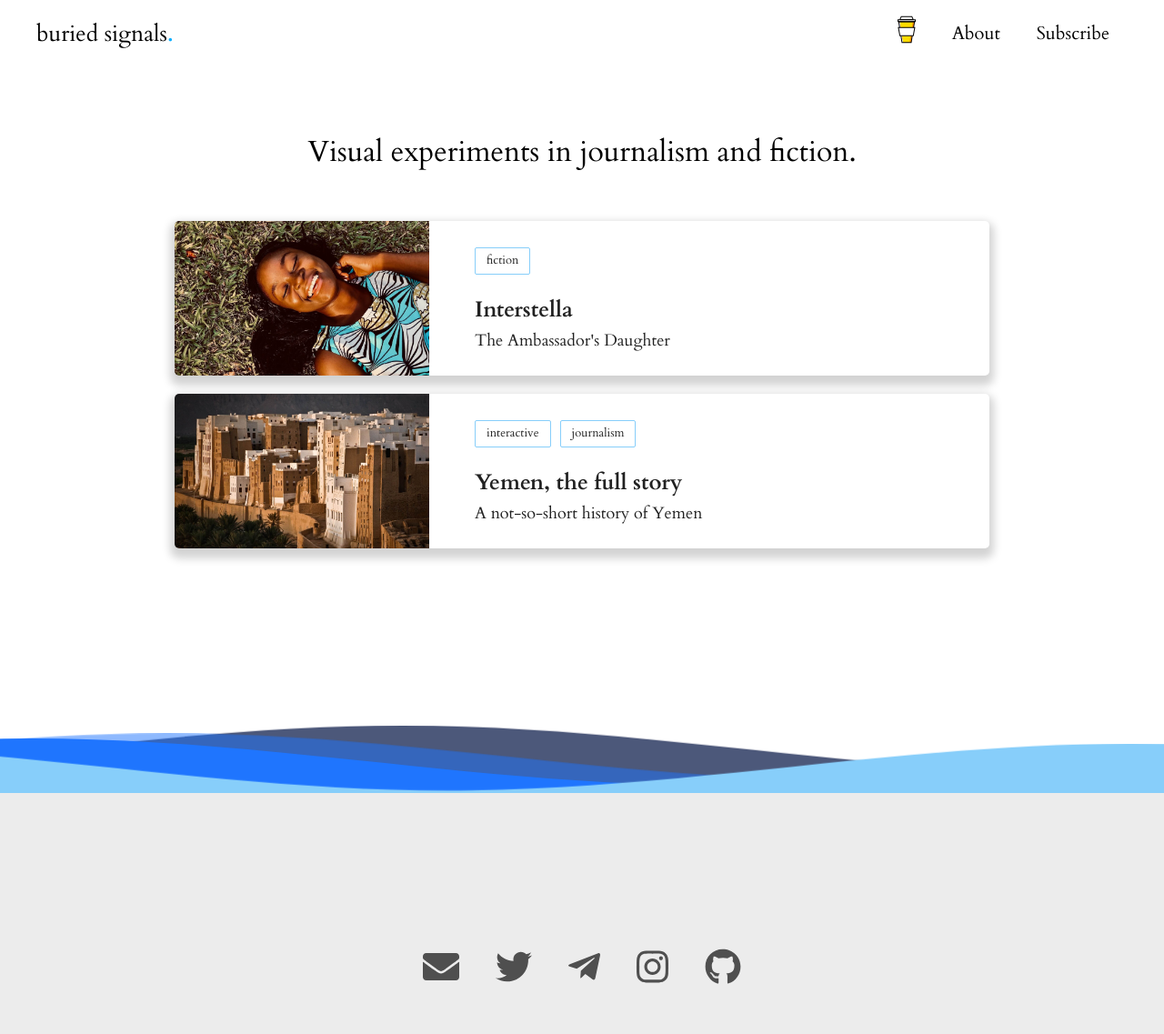
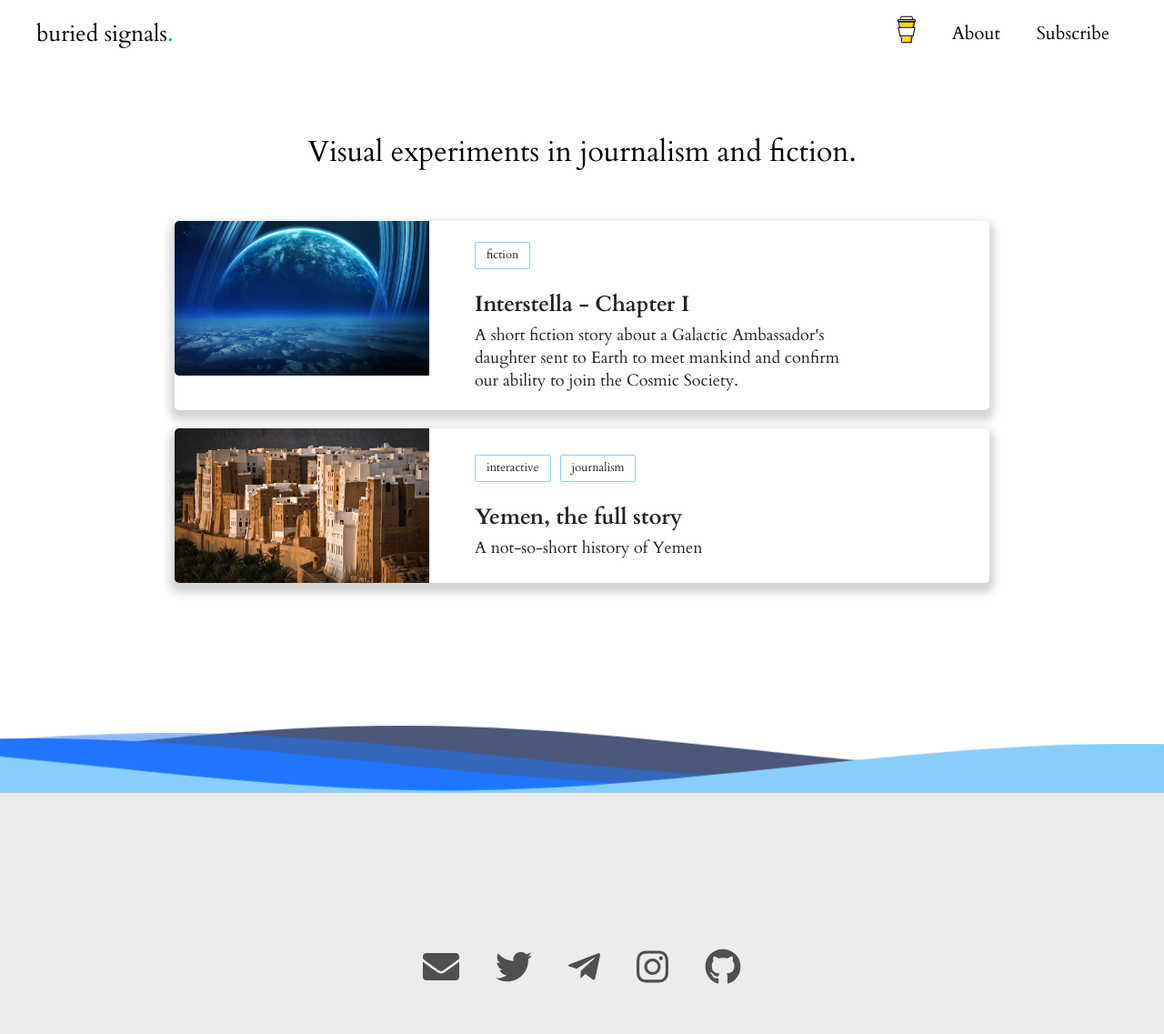
Before and after one commit to buriedsignals/blog, a Jekyll site: the page built from index.markdown, in a window 1280 px wide. Shown: the whole page at 91% size. Built offline with Jekyll 4.4.1, drawn with Linux system fonts in a browser that asks for light colours; grey boxes are pictures that could not be loaded.

Commit message:
update meta image

```diff
--- a/_posts/2021-04-10-stella-1.markdown
+++ b/_posts/2021-04-10-stella-1.markdown
@@ -1,9 +1,9 @@
 ---
 layout: post
-title:  Interstella
-description: The Ambassador's Daughter
+title:  Interstella - Chapter I
+description: A short fiction story about a Galactic Ambassador's daughter sent to Earth to meet mankind and confirm our ability to join the Cosmic Society.
 date:   2021-01-22 13:33:22 +0100
-image: /assets/img/stella.jpg
+image: /assets/img/space-3.jpg
 category: fiction
 idyll: true
 interactive: false
```
Also changed, not shown: assets/img/space-3.jpg (added).
